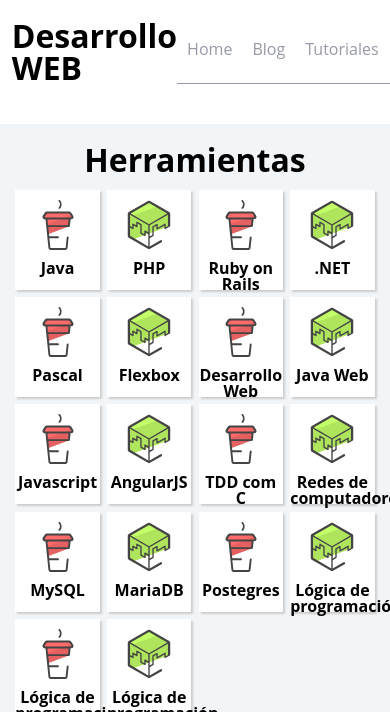
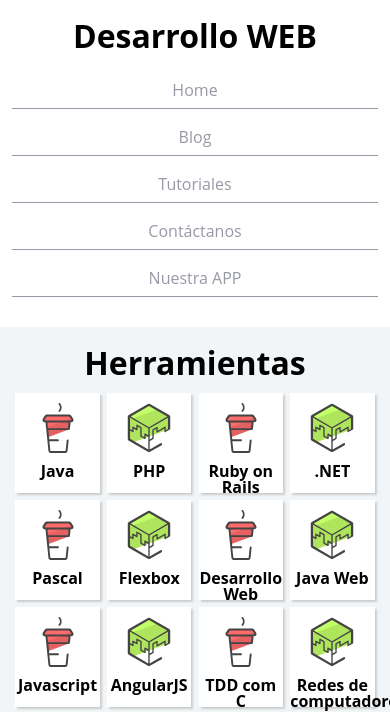
Before and after one commit to wlltech/flexbox, a plain HTML site: page index.html in a window 390 px wide. Shown: the top 712 px of the page. Drawn offline with Linux system fonts and the light colour scheme.

Commit message:
Ajustando estilos responsive para el encabezado

```diff
--- a/css/flexbox.css
+++ b/css/flexbox.css
@@ -51,3 +51,16 @@
     display: flex;
     width: 23%;
 }
+
+/* Estilos responsive */
+
+.headerPrincipal .container {
+    flex-direction: column;
+    align-items: initial;
+    text-align: center;
+}
+
+.headerPrincipal-nav {
+    flex-direction: column;
+
+}
```
